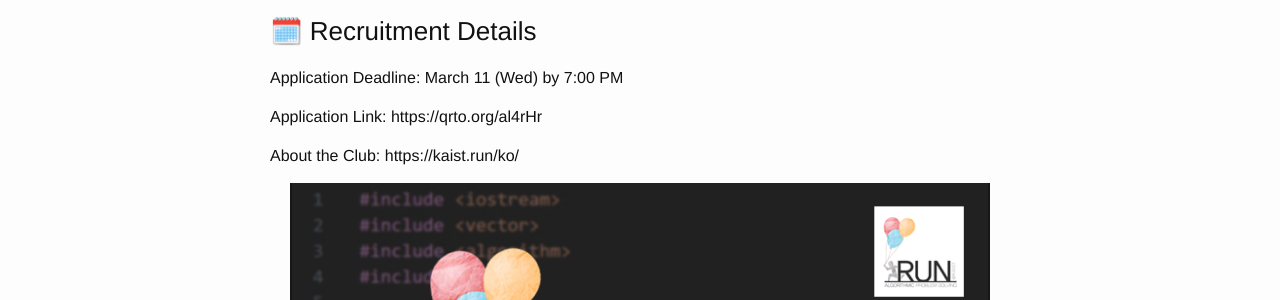
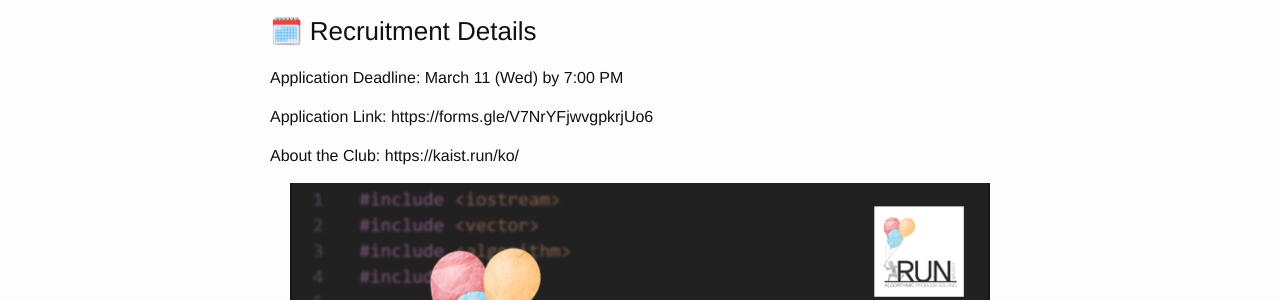
Before and after one commit to RUN-KAIST/kaist.run, a Jekyll site: the page built from apply/en.md, in a window 1280 px wide. Shown: the part 458-758 px from the top of the page. Built offline with Jekyll 4.4.1, drawn with Linux system fonts in a browser that asks for light colours; part of the change alters nothing that is shown.

Commit message:
Update en.md

```diff
--- a/apply/en.md
+++ b/apply/en.md
@@ -18,7 +18,7 @@ Regular Study Sessions: These are held weekly (excluding exam periods). You can
 ### 🗓️ Recruitment Details
 Application Deadline: March 11 (Wed) by 7:00 PM
 
-Application Link: https://qrto.org/al4rHr
+Application Link: https://forms.gle/V7NrYFjwvgpkrjUo6
 
 About the Club: https://kaist.run/ko/
 
```
